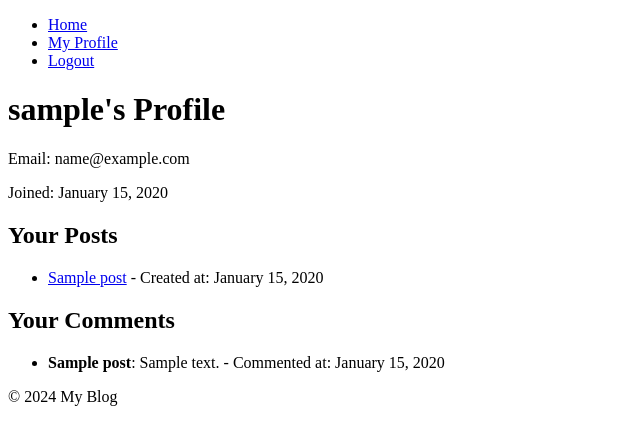
After one commit to Stefo321/My-project, a Django app: page /profile/ in a window 1280 px wide. The commit adds this page. Shown: the top 445 px of the page, without its empty margins (0-640 px from the left). Run offline with Django 4.2, Linux system fonts and the light colour scheme; a user stored in the database is signed in; tables that the repository leaves empty hold one stand-in row (values such as "Sample post").

Commit message:
Implemented user roles and post creation

```diff
--- a/my_app/models.py
+++ b/my_app/models.py
@@ -12,3 +12,13 @@ class Post(models.Model):
 
     def __str__(self):
         return self.title
+
+
+class Comment(models.Model):
+    post = models.ForeignKey('Post', on_delete=models.CASCADE, related_name='comments')
+    author = models.ForeignKey(User, on_delete=models.CASCADE)
+    text = models.TextField()
+    created_at = models.DateTimeField(auto_now_add=True)
+
+    def __str__(self):
+        return f"Comment by {self.author} on {self.post}"
--- /dev/null
+++ b/my_app/templates/base.html
@@ -0,0 +1,47 @@
+{% load static %}
+
+<!DOCTYPE html>
+<html lang="en">
+<head>
+    <meta charset="UTF-8">
+    <meta name="viewport" content="width=device-width, initial-scale=1.0">
+    <title>{% block title %}My Blog{% endblock %}</title>
+
+    <!-- Link to the external CSS file -->
+    <link rel="stylesheet" href="{% static 'css/styles.css' %}">
+</head>
+<body>
+    <!-- Navigation or Header Section -->
+    <header>
+        <nav>
+            <ul>
+                <li><a href="{% url 'post_list' %}">Home</a></li>
+
+                <!-- Show 'Create Post' link only to Admins -->
+                {% if user.is_authenticated %}
+                    {% if is_admin %}
+                        <li><a href="{% url 'create_post' %}">Create Post</a></li>
+                    {% endif %}
+
+                    <!-- Show 'My Profile' link -->
+                    <li><a href="{% url 'user_profile' %}">My Profile</a></li>
+
+                    <li><a href="{% url 'logout' %}">Logout</a></li>
+                {% else %}
+                    <li><a href="{% url 'login' %}">Login</a></li>
+                {% endif %}
+            </ul>
+        </nav>
+    </header>
+
+    <!-- Main Content Section -->
+    <main>
+        {% block content %}{% endblock %}
+    </main>
+
+    <!-- Footer Section (Optional) -->
+    <footer>
+        <p>&copy; 2024 My Blog</p>
+    </footer>
+</body>
+</html>
--- /dev/null
+++ b/my_app/templates/user_profile.html
@@ -0,0 +1,35 @@
+{% extends 'base.html' %}
+
+{% block title %}{{ user.username }}'s Profile{% endblock %}
+
+{% block content %}
+  <h1>{{ user.username }}'s Profile</h1>
+  <p>Email: {{ user.email }}</p>
+  <p>Joined: {{ user.date_joined|date:"F j, Y" }}</p>
+
+  <h2>Your Posts</h2>
+  {% if posts %}
+    <ul>
+      {% for post in posts %}
+        <li>
+          <a href="{% url 'post_detail' post.pk %}">{{ post.title }}</a> - Created at: {{ post.created_at|date:"F j, Y" }}
+        </li>
+      {% endfor %}
+    </ul>
+  {% else %}
+    <p>You have not created any posts yet.</p>
+  {% endif %}
+
+  <h2>Your Comments</h2>
+  {% if comments %}
+    <ul>
+      {% for comment in comments %}
+        <li>
+          <strong>{{ comment.post.title }}</strong>: {{ comment.text }} - Commented at: {{ comment.created_at|date:"F j, Y" }}
+        </li>
+      {% endfor %}
+    </ul>
+  {% else %}
+    <p>You have not commented on any posts yet.</p>
+  {% endif %}
+{% endblock %}
--- a/my_app/urls.py
+++ b/my_app/urls.py
@@ -1,7 +1,7 @@
 from django.urls import path
 from django.contrib.auth import views as auth_views
 from . import views
-from .views import PostDeleteView
+from .views import PostDeleteView, PostUpdateView, CommentUpdateView, CommentDeleteView
 
 urlpatterns = [
     path('', views.post_list, name='post_list'),
@@ -9,6 +9,9 @@ urlpatterns = [
     path('post/new/', views.create_post, name='create_post'),
     path('login/', auth_views.LoginView.as_view(template_name='login.html'), name='login'),
     path('logout/', auth_views.LogoutView.as_view(next_page='post_list'), name='logout'),
-    path('post/<int:pk>/edit/', views.PostUpdateView.as_view(), name='post_edit'),
+    path('post/<int:pk>/edit/', PostUpdateView.as_view(), name='post_edit'),
     path('post/<int:pk>/delete/', PostDeleteView.as_view(), name='post_delete'),
+    path('comment/<int:pk>/edit/', CommentUpdateView.as_view(), name='comment_edit'),
+    path('comment/<int:pk>/delete/', CommentDeleteView.as_view(), name='comment_delete'),
+    path('profile/', views.user_profile, name='user_profile'),
 ]
--- a/my_app/views.py
+++ b/my_app/views.py
@@ -1,24 +1,56 @@
 from django.contrib.auth.decorators import login_required
 from django.contrib.auth.mixins import LoginRequiredMixin
+from django.http import HttpResponseForbidden
 from django.shortcuts import render, get_object_or_404, redirect
 from django.urls import reverse_lazy
 from django.views.generic import UpdateView, DeleteView
 
-from .forms import PostForm
-from .models import Post
+from .forms import PostForm, CommentForm
+from .models import Post, Comment
 
 
 # View for displaying the list of posts
 def post_list(request):
-    posts = Post.objects.all()
-    print("Posts in the database:", posts)
-    return render(request, 'post_list.html', {'posts': posts})
+    # Check if the user is an Admin
+    is_admin = request.user.groups.filter(name='Admin').exists()
+
+    # If the user is an Admin, they can see all posts
+    if is_admin:
+        posts = Post.objects.all()
+    else:
+        # Regular users can only see their own posts
+        posts = Post.objects.filter(author=request.user)
+
+    # Pass both posts and is_admin to the template
+    return render(request, 'post_list.html', {'posts': posts, 'is_admin': is_admin})
 
 
-# View for displaying the details of a single post
 def post_detail(request, pk):
     post = get_object_or_404(Post, pk=pk)
-    return render(request, 'post_detail.html', {'post': post})
+    comments = post.comments.all()
+
+    # Check if the user is in the 'Admin' group
+    is_admin = request.user.groups.filter(name='Admin').exists()
+    # Check if the user is either an admin or the author of the post
+    is_admin_or_author = is_admin or (post.author == request.user)
+
+    if request.method == 'POST':
+        form = CommentForm(request.POST)
+        if form.is_valid():
+            comment = form.save(commit=False)
+            comment.post = post
+            comment.author = request.user
+            comment.save()
+            return redirect('post_detail', pk=post.pk)
+    else:
+        form = CommentForm()
+
+    return render(request, 'post_detail.html', {
+        'post': post,
+        'comments': comments,
+        'form': form,
+        'is_admin': is_admin_or_author  # Pass the admin check to the template
+    })
 
 
 @login_required
@@ -26,7 +58,9 @@ def create_post(request):
     if request.method == 'POST':
         form = PostForm(request.POST)
         if form.is_valid():
-            form.save()
+            post = form.save(commit=False)
+            post.author = request.user  # Set the author to the logged-in user
+            post.save()
             return redirect('post_list')  # Redirect to the post list after creation
     else:
         form = PostForm()
@@ -45,6 +79,12 @@ class PostUpdateView(LoginRequiredMixin, UpdateView):
             return self.handle_no_permission()
         return super().form_valid(form)
 
+    def dispatch(self, request, *args, **kwargs):
+        post = self.get_object()
+        if post.author != self.request.user:
+            return HttpResponseForbidden("You are not allowed to edit this post.")
+        return super().dispatch(request, *args, **kwargs)
+
 
 class PostDeleteView(LoginRequiredMixin, DeleteView):
     model = Post
@@ -54,3 +94,51 @@ class PostDeleteView(LoginRequiredMixin, DeleteView):
     def get_queryset(self):
         # Ensure only the author of the post can delete it
         return Post.objects.filter(author=self.request.user)
+
+    def dispatch(self, request, *args, **kwargs):
+        post = self.get_object()
+        if post.author != self.request.user:
+            return HttpResponseForbidden("You are not allowed to delete this post.")
+        return super().dispatch(request, *args, **kwargs)
+
+
+class CommentUpdateView(LoginRequiredMixin, UpdateView):
+    model = Comment
+    fields = ['text']
+    template_name = 'comment_form.html'
+
+    def get_success_url(self):
+        return reverse_lazy('post_detail', kwargs={'pk': self.object.post.pk})
+
+    def form_valid(self, form):
+        # Ensure only the author can edit the comment
+        if form.instance.author != self.request.user:
+            return HttpResponseForbidden("You are not allowed to edit this comment.")
+        return super().form_valid(form)
+
+
+class CommentDeleteView(LoginRequiredMixin, DeleteView):
+    model = Comment
+    template_name = 'comment_confirm_delete.html'
+
+    def get_success_url(self):
+        return reverse_lazy('post_detail', kwargs={'pk': self.object.post.pk})
+
+    def dispatch(self, request, *args, **kwargs):
+        comment = self.get_object()
+        if comment.author != self.request.user:
+            return HttpResponseForbidden("You are not allowed to delete this comment.")
+        return super().dispatch(request, *args, **kwargs)
+
+
+@login_required
+def user_profile(request):
+    # Get all posts and comments of the logged-in user
+    posts = Post.objects.filter(author=request.user)
+    comments = Comment.objects.filter(author=request.user)
+
+    return render(request, 'user_profile.html', {
+        'user': request.user,
+        'posts': posts,
+        'comments': comments
+    })
--- a/my_project/settings.py
+++ b/my_project/settings.py
@@ -122,5 +122,9 @@ STATIC_URL = 'static/'
 # Default primary key field type
 # https://docs.djangoproject.com/en/4.2/ref/settings/#default-auto-field
 LOGIN_URL = 'login'  # Redirect to the login view if not logged in
+# For production, you might want to add the following as well
+STATICFILES_DIRS = [BASE_DIR / "static"]
+LOGIN_REDIRECT_URL = 'post_list'  # Redirect to the post list page after login
+
 
 DEFAULT_AUTO_FIELD = 'django.db.models.BigAutoField'
--- /dev/null
+++ b/static/css/styles.css
@@ -0,0 +1,12 @@
+.messages {
+  margin-top: 20px;
+  padding: 10px;
+  background-color: #d4edda;
+  border: 1px solid #c3e6cb;
+  color: #155724;
+  border-radius: 5px;
+}
+
+.messages .message {
+  margin: 5px 0;
+}
```
Also changed, not shown: my_app/forms.py (+7 -1 lines), my_app/templates/comment_confirm_delete.html (added, +10 -0 lines), my_app/templates/comment_form.html (added, +10 -0 lines), my_app/templates/post_detail.html (+48 -11 lines), my_app/templates/post_list.html (+28 -11 lines), my_app/templates/post_update.html (added, +10 -0 lines), my_app/migrations/0003_comment.py (added).
